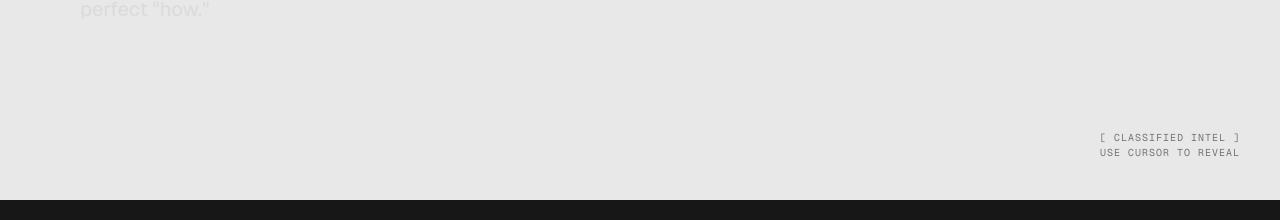
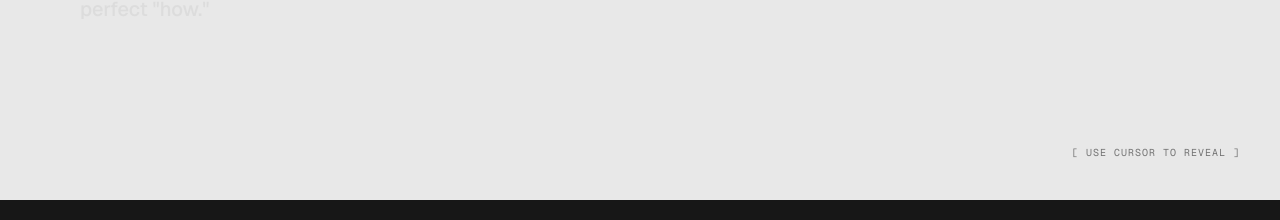
Before and after one commit to DIVAYY09/darlight-portfolio, a Next.js app: page / in a window 1280 px wide. Shown: the part 1560-1780 px from the top of the page. Built offline with nearby package versions, Linux system fonts and the light colour scheme.

Commit message:
First layer done

```diff
--- a/src/components/About.tsx
+++ b/src/components/About.tsx
@@ -93,8 +93,8 @@ export function About() {
             {/* 5. INSTRUCTION HINT */}
             <div className="absolute bottom-10 right-10 z-30 opacity-50">
                 <p className="text-[9px] md:text-[10px] font-mono uppercase tracking-widest text-black text-right">
-                    [ CLASSIFIED INTEL ]<br />
-                    USE CURSOR TO REVEAL
+                    [ USE CURSOR TO REVEAL ]
+
                 </p>
             </div>
 
```
